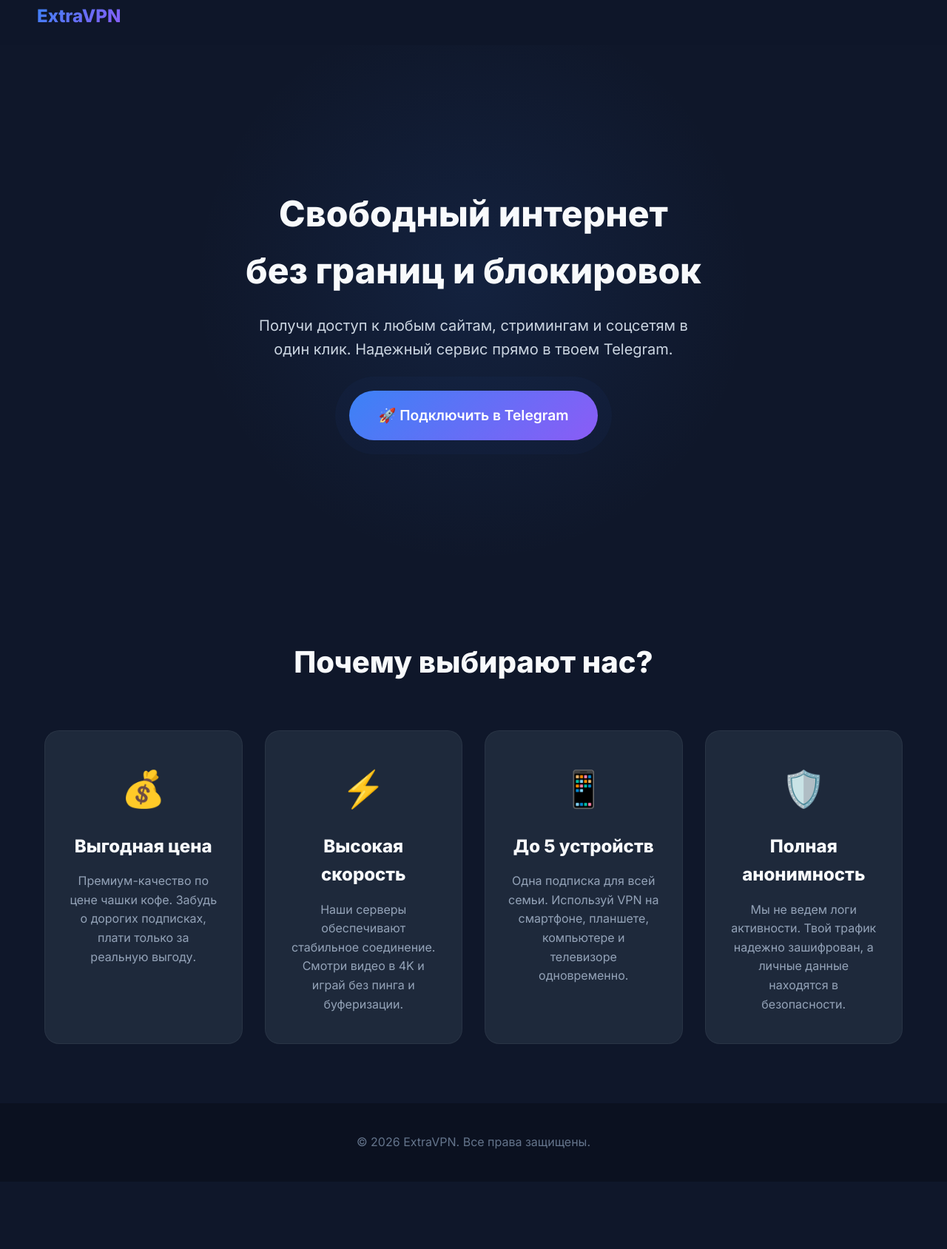
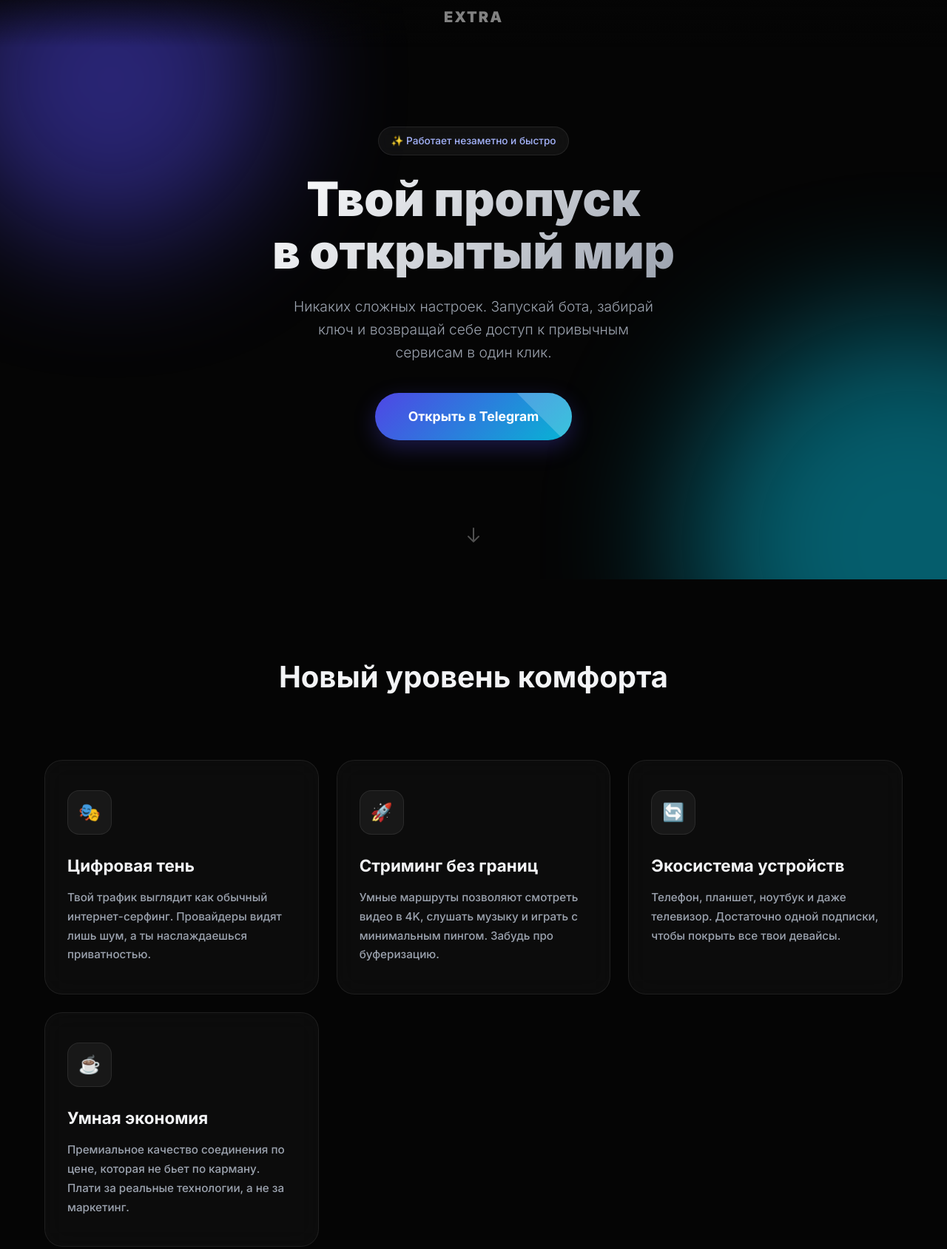
Before and after one commit to makar235/extra-site, a plain HTML site: page index.html in a window 1280 px wide. Shown: the part 17-1705 px from the top of the page at 74% size. Before the commit the page ends 1614 px from the top, so only its background shows below. Drawn offline with Linux system fonts and the light colour scheme.

Commit message:
Update index.html

```diff
--- a/index.html
+++ b/index.html
@@ -3,17 +3,16 @@
 <head>
     <meta charset="UTF-8">
     <meta name="viewport" content="width=device-width, initial-scale=1.0">
-    <title>ExtraVPN — Свободный интернет без границ</title>
-    <link href="https://fonts.googleapis.com/css2?family=Inter:wght@400;600;800&display=swap" rel="stylesheet">
+    <title>Твой пропуск в открытый интернет</title>
+    <link href="https://fonts.googleapis.com/css2?family=Inter:wght@300;500;700;900&display=swap" rel="stylesheet">
     <style>
-        /* Базовые настройки и переменные */
         :root {
-            --bg-color: #0f172a;
-            --text-color: #f8fafc;
-            --primary-color: #3b82f6;
-            --primary-hover: #2563eb;
-            --card-bg: #1e293b;
-            --accent-gradient: linear-gradient(135deg, #3b82f6 0%, #8b5cf6 100%);
+            --bg-color: #050505;
+            --text-color: #f3f4f6;
+            --accent-1: #4f46e5;
+            --accent-2: #06b6d4;
+            --card-bg: rgba(255, 255, 255, 0.03);
+            --card-border: rgba(255, 255, 255, 0.08);
         }
 
         * {
@@ -26,51 +25,74 @@
             font-family: 'Inter', sans-serif;
             background-color: var(--bg-color);
             color: var(--text-color);
+            overflow-x: hidden;
             line-height: 1.6;
-            overflow-x: hidden;
         }
 
-        /* Анимации */
-        @keyframes fadeInUp {
-            from {
-                opacity: 0;
-                transform: translateY(30px);
-            }
-            to {
-                opacity: 1;
-                transform: translateY(0);
-            }
+        /* Анимированный фон (световые пятна) */
+        .ambient-bg {
+            position: fixed;
+            top: 0;
+            left: 0;
+            width: 100vw;
+            height: 100vh;
+            z-index: -1;
+            overflow: hidden;
+            background: #050505;
         }
 
-        @keyframes pulse {
-            0% { box-shadow: 0 0 0 0 rgba(59, 130, 246, 0.7); }
-            70% { box-shadow: 0 0 0 20px rgba(59, 130, 246, 0); }
-            100% { box-shadow: 0 0 0 0 rgba(59, 130, 246, 0); }
+        .orb {
+            position: absolute;
+            border-radius: 50%;
+            filter: blur(80px);
+            opacity: 0.5;
+            animation: float 20s infinite alternate ease-in-out;
+        }
+
+        .orb-1 {
+            width: 400px;
+            height: 400px;
+            background: var(--accent-1);
+            top: -100px;
+            left: -100px;
+        }
+
+        .orb-2 {
+            width: 500px;
+            height: 500px;
+            background: var(--accent-2);
+            bottom: -150px;
+            right: -100px;
+            animation-delay: -5s;
+        }
+
+        @keyframes float {
+            0% { transform: translate(0, 0) scale(1); }
+            50% { transform: translate(100px, 50px) scale(1.2); }
+            100% { transform: translate(-50px, 100px) scale(0.9); }
         }
 
         /* Навигация */
         header {
-            padding: 20px 50px;
+            padding: 24px 50px;
             display: flex;
-            justify-content: space-between;
-            align-items: center;
-            background: rgba(15, 23, 42, 0.9);
-            backdrop-filter: blur(10px);
+            justify-content: center;
             position: fixed;
             width: 100%;
             top: 0;
             z-index: 100;
+            background: linear-gradient(to bottom, rgba(5,5,5,0.9), transparent);
         }
 
         .logo {
-            font-size: 24px;
-            font-weight: 800;
-            background: var(--accent-gradient);
-            -webkit-background-clip: text;
-            -webkit-text-fill-color: transparent;
+            font-size: 20px;
+            font-weight: 900;
+            letter-spacing: 2px;
+            text-transform: uppercase;
+            color: rgba(255,255,255,0.5);
         }
 
-        /* Главный экран (Hero) */
+        /* Главный экран */
         .hero {
             min-height: 100vh;
             display: flex;
@@ -78,180 +100,296 @@
             justify-content: center;
             align-items: center;
             text-align: center;
-            padding: 100px 20px 20px;
-            background: radial-gradient(circle at 50% 50%, rgba(59, 130, 246, 0.1) 0%, transparent 50%);
+            padding: 0 20px;
+            position: relative;
+        }
+
+        .badge {
+            background: rgba(255,255,255,0.05);
+            border: 1px solid var(--card-border);
+            padding: 8px 16px;
+            border-radius: 50px;
+            font-size: 0.85rem;
+            font-weight: 500;
+            margin-bottom: 24px;
+            color: #a5b4fc;
+            backdrop-filter: blur(10px);
+            opacity: 0;
+            animation: fadeUp 1s forwards 0.2s;
         }
 
         .hero h1 {
-            font-size: 3rem;
-            margin-bottom: 20px;
-            animation: fadeInUp 0.8s ease-out forwards;
+            font-size: 4rem;
+            font-weight: 900;
+            line-height: 1.1;
+            margin-bottom: 24px;
+            max-width: 800px;
+            background: linear-gradient(135deg, #fff 0%, #9ca3af 100%);
+            -webkit-background-clip: text;
+            -webkit-text-fill-color: transparent;
+            opacity: 0;
+            animation: fadeUp 1s forwards 0.4s;
         }
 
         .hero p {
-            font-size: 1.25rem;
-            color: #cbd5e1;
-            max-width: 600px;
+            font-size: 1.2rem;
+            color: #9ca3af;
+            max-width: 500px;
             margin-bottom: 40px;
+            font-weight: 300;
             opacity: 0;
-            animation: fadeInUp 0.8s ease-out 0.2s forwards;
+            animation: fadeUp 1s forwards 0.6s;
         }
 
-        /* Кнопка */
         .cta-btn {
+            position: relative;
             display: inline-flex;
             align-items: center;
-            justify-content: center;
-            padding: 18px 40px;
-            font-size: 1.2rem;
-            font-weight: 600;
+            padding: 18px 45px;
+            font-size: 1.1rem;
+            font-weight: 700;
             color: #fff;
             text-decoration: none;
-            background: var(--accent-gradient);
+            background: linear-gradient(135deg, var(--accent-1), var(--accent-2));
             border-radius: 50px;
-            transition: transform 0.3s ease;
-            animation: fadeInUp 0.8s ease-out 0.4s forwards, pulse 2s infinite;
+            overflow: hidden;
+            transition: all 0.3s ease;
+            box-shadow: 0 10px 30px rgba(79, 70, 229, 0.3);
             opacity: 0;
+            animation: fadeUp 1s forwards 0.8s;
+        }
+
+        .cta-btn::after {
+            content: '';
+            position: absolute;
+            top: -50%;
+            left: -50%;
+            width: 200%;
+            height: 200%;
+            background: rgba(255,255,255,0.2);
+            transform: rotate(45deg) translateY(-100%);
+            transition: transform 0.6s ease;
+        }
+
+        .cta-btn:hover::after {
+            transform: rotate(45deg) translateY(100%);
         }
 
         .cta-btn:hover {
-            transform: scale(1.05);
+            transform: translateY(-3px);
+            box-shadow: 0 15px 40px rgba(6, 182, 212, 0.4);
         }
 
-        /* Блок преимуществ */
+        /* Индикатор скролла */
+        .scroll-indicator {
+            position: absolute;
+            bottom: 40px;
+            opacity: 0;
+            animation: fadeUp 1s forwards 1.2s, bounce 2s infinite 2s;
+            color: rgba(255,255,255,0.3);
+        }
+
+        .scroll-indicator svg {
+            width: 24px;
+            height: 24px;
+        }
+
+        /* Секция особенностей (Glassmorphism) */
         .features {
-            padding: 80px 20px;
+            padding: 100px 20px;
             max-width: 1200px;
             margin: 0 auto;
+            position: relative;
+            z-index: 10;
         }
 
-        .features-title {
+        .features-header {
             text-align: center;
+            margin-bottom: 80px;
+        }
+
+        .features-header h2 {
             font-size: 2.5rem;
-            margin-bottom: 60px;
+            font-weight: 700;
         }
 
         .grid {
             display: grid;
-            grid-template-columns: repeat(auto-fit, minmax(250px, 1fr));
-            gap: 30px;
+            grid-template-columns: repeat(auto-fit, minmax(280px, 1fr));
+            gap: 24px;
         }
 
         .card {
-            background-color: var(--card-bg);
+            background: var(--card-bg);
+            backdrop-filter: blur(16px);
+            -webkit-backdrop-filter: blur(16px);
+            border: 1px solid var(--card-border);
             padding: 40px 30px;
-            border-radius: 20px;
-            text-align: center;
-            transition: transform 0.3s ease, box-shadow 0.3s ease;
-            border: 1px solid rgba(255, 255, 255, 0.05);
+            border-radius: 24px;
+            transition: all 0.4s ease;
+            position: relative;
+            overflow: hidden;
+        }
+
+        .card::before {
+            content: '';
+            position: absolute;
+            top: 0;
+            left: 0;
+            width: 100%;
+            height: 100%;
+            background: radial-gradient(circle at 50% 0%, rgba(79, 70, 229, 0.15), transparent 70%);
+            opacity: 0;
+            transition: opacity 0.4s ease;
         }
 
         .card:hover {
             transform: translateY(-10px);
-            box-shadow: 0 20px 40px rgba(0, 0, 0, 0.4);
-            border-color: rgba(59, 130, 246, 0.3);
+            border-color: rgba(255, 255, 255, 0.2);
+            box-shadow: 0 30px 60px rgba(0,0,0,0.4);
         }
 
-        .card-icon {
-            font-size: 3rem;
-            margin-bottom: 20px;
+        .card:hover::before {
+            opacity: 1;
+        }
+
+        .icon-wrapper {
+            width: 60px;
+            height: 60px;
+            background: rgba(255,255,255,0.05);
+            border-radius: 16px;
+            display: flex;
+            align-items: center;
+            justify-content: center;
+            font-size: 24px;
+            margin-bottom: 24px;
+            border: 1px solid var(--card-border);
         }
 
         .card h3 {
-            font-size: 1.5rem;
-            margin-bottom: 15px;
+            font-size: 1.4rem;
+            margin-bottom: 12px;
+            font-weight: 700;
         }
 
         .card p {
-            color: #94a3b8;
-            font-size: 1rem;
+            color: #9ca3af;
+            font-size: 0.95rem;
+            line-height: 1.7;
         }
 
-        /* Подвал */
         footer {
             text-align: center;
-            padding: 40px 20px;
-            background-color: #0b1120;
-            color: #64748b;
+            padding: 40px;
+            color: rgba(255,255,255,0.2);
+            font-size: 0.9rem;
+            border-top: 1px solid var(--card-border);
+            margin-top: 50px;
         }
 
-        /* Адаптивность для мобильных устройств */
+        /* Анимации */
+        @keyframes fadeUp {
+            from { opacity: 0; transform: translateY(30px); }
+            to { opacity: 1; transform: translateY(0); }
+        }
+
+        @keyframes bounce {
+            0%, 20%, 50%, 80%, 100% { transform: translateY(0); }
+            40% { transform: translateY(-15px); }
+            60% { transform: translateY(-7px); }
+        }
+
         @media (max-width: 768px) {
-            header {
-                padding: 15px 20px;
-                justify-content: center;
-            }
-            .hero h1 {
-                font-size: 2.2rem;
-            }
-            .hero p {
-                font-size: 1.1rem;
-            }
+            .hero h1 { font-size: 2.8rem; }
+            .hero p { font-size: 1.1rem; }
+            .orb-1 { width: 300px; height: 300px; }
+            .orb-2 { width: 300px; height: 300px; }
         }
     </style>
 </head>
 <body>
 
+    <!-- Размытый анимированный фон -->
+    <div class="ambient-bg">
+        <div class="orb orb-1"></div>
+        <div class="orb orb-2"></div>
+    </div>
+
+    <!-- Минималистичная шапка -->
     <header>
-        <div class="logo">ExtraVPN</div>
+        <div class="logo">EXTRA</div>
     </header>
 
+    <!-- Главный экран -->
     <section class="hero">
-        <h1>Свободный интернет<br>без границ и блокировок</h1>
-        <p>Получи доступ к любым сайтам, стримингам и соцсетям в один клик. Надежный сервис прямо в твоем Telegram.</p>
+        <div class="badge">✨ Работает незаметно и быстро</div>
+        <h1>Твой пропуск<br>в открытый мир</h1>
+        <p>Никаких сложных настроек. Запускай бота, забирай ключ и возвращай себе доступ к привычным сервисам в один клик.</p>
 
         <a href="https://t.me/extravpnrobot?start=PXQUH80Q6" class="cta-btn" target="_blank">
-            🚀 Подключить в Telegram
+            Открыть в Telegram
         </a>
+
+        <!-- Иконка прокрутки -->
+        <div class="scroll-indicator">
+            <svg fill="none" stroke="currentColor" viewBox="0 0 24 24" xmlns="http://www.w3.org/2000/svg">
+                <path stroke-linecap="round" stroke-linejoin="round" stroke-width="2" d="M19 14l-7 7m0 0l-7-7m7 7V3"></path>
+            </svg>
+        </div>
     </section>
 
+    <!-- Интересные карточки с преимуществами -->
     <section class="features">
-        <h2 class="features-title">Почему выбирают нас?</h2>
+        <div class="features-header">
+            <h2>Новый уровень комфорта</h2>
+        </div>
         <div class="grid">
-            <div class="card">
-                <div class="card-icon">💰</div>
-                <h3>Выгодная цена</h3>
-                <p>Премиум-качество по цене чашки кофе. Забудь о дорогих подписках, плати только за реальную выгоду.</p>
+            <div class="card reveal">
+                <div class="icon-wrapper">🎭</div>
+                <h3>Цифровая тень</h3>
+                <p>Твой трафик выглядит как обычный интернет-серфинг. Провайдеры видят лишь шум, а ты наслаждаешься приватностью.</p>
             </div>
-            <div class="card">
-                <div class="card-icon">⚡</div>
-                <h3>Высокая скорость</h3>
-                <p>Наши серверы обеспечивают стабильное соединение. Смотри видео в 4K и играй без пинга и буферизации.</p>
+            <div class="card reveal">
+                <div class="icon-wrapper">🚀</div>
+                <h3>Стриминг без границ</h3>
+                <p>Умные маршруты позволяют смотреть видео в 4K, слушать музыку и играть с минимальным пингом. Забудь про буферизацию.</p>
             </div>
-            <div class="card">
-                <div class="card-icon">📱</div>
-                <h3>До 5 устройств</h3>
-                <p>Одна подписка для всей семьи. Используй VPN на смартфоне, планшете, компьютере и телевизоре одновременно.</p>
+            <div class="card reveal">
+                <div class="icon-wrapper">🔄</div>
+                <h3>Экосистема устройств</h3>
+                <p>Телефон, планшет, ноутбук и даже телевизор. Достаточно одной подписки, чтобы покрыть все твои девайсы.</p>
             </div>
-            <div class="card">
-                <div class="card-icon">🛡️</div>
-                <h3>Полная анонимность</h3>
-                <p>Мы не ведем логи активности. Твой трафик надежно зашифрован, а личные данные находятся в безопасности.</p>
+            <div class="card reveal">
+                <div class="icon-wrapper">☕</div>
+                <h3>Умная экономия</h3>
+                <p>Премиальное качество соединения по цене, которая не бьет по карману. Плати за реальные технологии, а не за маркетинг.</p>
             </div>
         </div>
     </section>
 
     <footer>
-        <p>© 2026 ExtraVPN. Все права защищены.</p>
+        <p>© 2026 Extra. Доступ к свободному интернету.</p>
     </footer>
 
+    <!-- Скрипт для красивого появления карточек при скролле -->
     <script>
         document.addEventListener("DOMContentLoaded", () => {
-            const cards = document.querySelectorAll('.card');
+            const cards = document.querySelectorAll('.reveal');
 
             const observer = new IntersectionObserver((entries) => {
                 entries.forEach(entry => {
                     if (entry.isIntersecting) {
                         entry.target.style.opacity = 1;
                         entry.target.style.transform = 'translateY(0)';
+                        observer.unobserve(entry.target);
                     }
                 });
             }, { threshold: 0.1 });
 
             cards.forEach((card, index) => {
                 card.style.opacity = 0;
-                card.style.transform = 'translateY(50px)';
-                card.style.transition = `all 0.6s ease-out ${index * 0.15}s`;
+                card.style.transform = 'translateY(40px)';
+                card.style.transition = `all 0.6s cubic-bezier(0.4, 0, 0.2, 1) ${index * 0.1}s`;
                 observer.observe(card);
             });
         });
```
